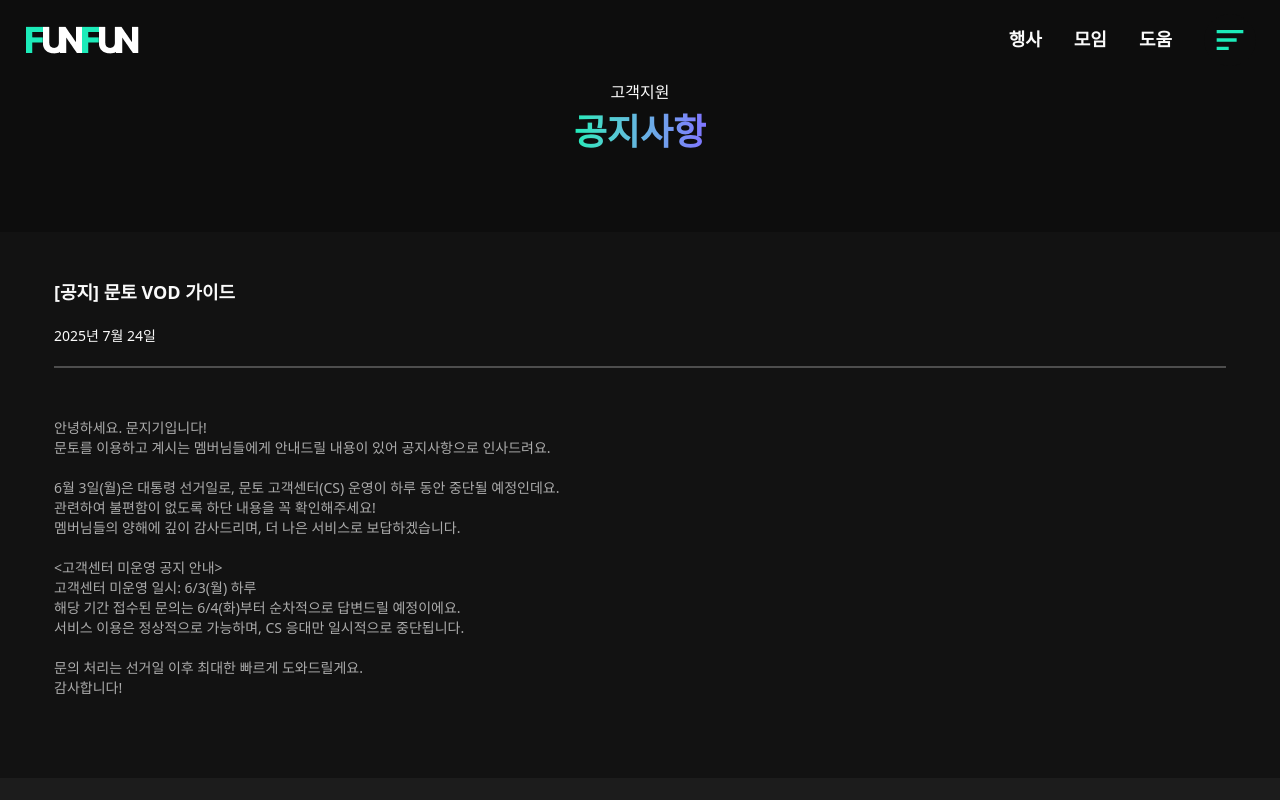
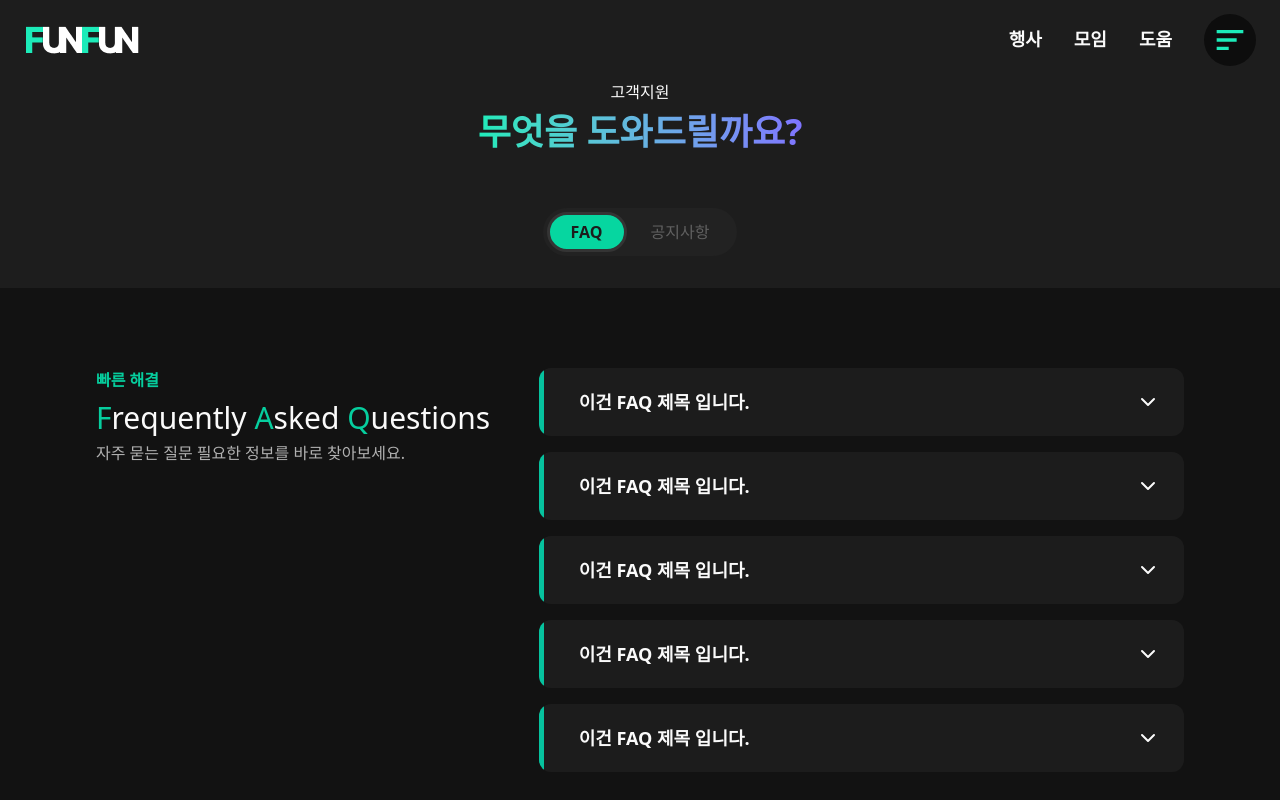
Before and after one commit to prgrms-web-devcourse-final-project/WEB4_5_88hage_FE, a Next.js app: page / in a window 1280 px wide. Shown: the top 800 px of the page. Built offline with nearby package versions, Linux system fonts and the light colour scheme.

Commit message:
중간커밋

```diff
--- a/src/app/page.tsx
+++ b/src/app/page.tsx
@@ -1,9 +1,9 @@
-import NotiDetail from "@/pages/NotiDetail";
+import Faq from "@/pages/Faq";
 
 export default function page () {
   return (
     <>
-      <NotiDetail />
+      <Faq />
     </>
   );
 }
--- /dev/null
+++ b/src/components/FaqAccordion.tsx
@@ -0,0 +1,85 @@
+"use client";
+
+import { useState } from "react";
+import { ChevronDown } from "lucide-react";
+
+const faqs = [
+  {
+    question: "이건 FAQ 제목 입니다.",
+    answer: `형사피의자 또는 형사피고인으로서 구금되었던 자가 변호인이 있는
+상태에서 조사를 받은 경우에는 법률이 정하는 바에 의하여 법정형의 감경 또는
+면제를 받을 수 있다. 그러나 구금된 사실이 없었던 경우에는 이를 적용받지
+못한다.`,
+  },
+  {
+    question: "이건 FAQ 제목 입니다.",
+    answer: `형사피의자 또는 형사피고인으로서 구금되었던 자가 변호인이 있는
+상태에서 조사를 받은 경우에는 법률이 정하는 바에 의하여 법정형의 감경 또는
+면제를 받을 수 있다. 그러나 구금된 사실이 없었던 경우에는 이를 적용받지
+못한다.`,
+  },
+  {
+    question: "이건 FAQ 제목 입니다.",
+    answer: `형사피의자 또는 형사피고인으로서 구금되었던 자가 변호인이 있는
+상태에서 조사를 받은 경우에는 법률이 정하는 바에 의하여 법정형의 감경 또는
+면제를 받을 수 있다. 그러나 구금된 사실이 없었던 경우에는 이를 적용받지
+못한다.`,
+  },
+  {
+    question: "이건 FAQ 제목 입니다.",
+    answer: `형사피의자 또는 형사피고인으로서 구금되었던 자가 변호인이 있는
+상태에서 조사를 받은 경우에는 법률이 정하는 바에 의하여 법정형의 감경 또는
+면제를 받을 수 있다. 그러나 구금된 사실이 없었던 경우에는 이를 적용받지
+못한다.`,
+  },
+  {
+    question: "이건 FAQ 제목 입니다.",
+    answer: `형사피의자 또는 형사피고인으로서 구금되었던 자가 변호인이 있는
+상태에서 조사를 받은 경우에는 법률이 정하는 바에 의하여 법정형의 감경 또는
+면제를 받을 수 있다. 그러나 구금된 사실이 없었던 경우에는 이를 적용받지
+못한다.`,
+  },
+];
+
+export default function FaqAccordion() {
+  const [openIndex, setOpenIndex] = useState<number | null>(null);
+
+  return (
+    <div className="space-y-4">
+      {faqs.map((item, idx) => {
+        const isOpen = openIndex === idx;
+        return (
+          <div key={idx} className="relative bg-[#1C1C1C] rounded-xl overflow-hidden">
+            <span className="absolute inset-y-0 left-0 w-[5px] bg-[#06c29e]" />
+            <button
+              onClick={() => setOpenIndex(isOpen ? null : idx)}
+              className="flex items-center justify-between w-full pl-10 pr-6 py-5"
+            >
+                 <span className="text-white text-lg font-semibold">
+     {item.question}
+   </span>
+              <ChevronDown
+  className={`
+    w-6 h-6 text-white transform transition-transform
+    ${isOpen ? "rotate-180" : ""}
+  `}
+/>
+
+            </button>
+            <div
+              className={`
+                overflow-hidden
+                transition-[max-height] duration-300 ease-in-out
+                ${isOpen ? "max-h-96 py-2 mb-4" : "max-h-0"}
+              `}
+            >
+              <p className="pl-10 pr-6 text-white text-sm leading-relaxed whitespace-pre-line">
+                {item.answer}
+              </p>
+            </div>
+          </div>
+        );
+      })}
+    </div>
+  );
+}
--- /dev/null
+++ b/src/components/FaqContent.tsx
@@ -0,0 +1,125 @@
+import FaqAccordion from "./FaqAccordion";
+
+type Tab = "FAQ" | "공지사항";
+
+interface FaqContentProps {
+  activeTab: Tab;
+}
+
+export default function FaqContent({ activeTab }: FaqContentProps) {
+  return (
+    <div className="bg-[#121212] text-white px-6 lg:px-24">
+      {activeTab === "FAQ" && (
+        <section className="pt-20 pb-32">
+          <div className="max-w-7xl mx-auto flex flex-col lg:flex-row gap-x-20">
+            <div className="lg:w-1/3">
+              <p className="text-base font-semibold text-[#06CE9E] mb-2">
+                빠른 해결
+              </p>
+              <h2 className="text-3xl mb-1 whitespace-nowrap">
+                <span className="text-[#06CE9E]">F</span>requently{" "}
+                <span className="text-[#06CE9E]">A</span>sked{" "}
+                <span className="text-[#06CE9E]">Q</span>uestions
+              </h2>
+              <p className="text-[#b1b1b1] leading-relaxed">
+                자주 묻는 질문 필요한 정보를 바로 찾아보세요.
+              </p>
+            </div>
+
+            <div className="lg:w-2/3 space-y-4">
+              <FaqAccordion />
+
+              <div className="flex justify-center space-x-4 mt-8">
+                문구 고민중
+              </div>
+            </div>
+          </div>
+        </section>
+      )}
+
+      {activeTab === "공지사항" && <SectionNotice />}
+    </div>
+  );
+}
+
+function SectionNotice() {
+  const notices = Array.from({ length: 6 }).map(() => ({
+    category: "특정 사용자 신고",
+    content: "안녕하세요. 특정 악질 사용자 신고 문의 넣었는데 대응이 잘될까요?",
+    date: "2025년06월28일",
+  }));
+
+  return (
+    <section className="pt-10 pb-32">
+      <div className="max-w-7xl mx-auto">
+        {/* 제목 */}
+        <h2 className="text-2xl font-semibold text-white text-center mb-6">
+          공지사항
+        </h2>
+
+        {/* 상단 가로선 */}
+<div className="border-t-2 border-[#383838] mb-4" />
+
+
+
+{/* 테이블 */}
+<div className="overflow-x-auto">
+  <table className="w-full table-auto border-collapse">
+  <thead>
+    <tr className="border-b-2 border-[#383838]">
+      <th className="px-15 pt-1 pb-5 align-top leading-none text-left text-[#06ce9e] font-semibold">
+        카테고리
+      </th>
+      <th className="px-8 pt-1 pb-5 align-top leading-none text-center text-white font-medium">
+        내용
+      </th>
+      <th className="px-15 pt-1 pb-5 align-top leading-none text-right text-white font-medium">
+        등록일
+      </th>
+    </tr>
+  </thead>
+  <tbody>
+    {notices.map((n, idx) => (
+      <tr key={idx} className="border-b border-[#383838]">
+        <td className="px-8 py-6 align-top text-[#06CE9E] font-semibold whitespace-nowrap">
+          {n.category}
+        </td>
+        <td className="px-8 py-6 align-top text-white overflow-hidden text-ellipsis">
+          {n.content}
+        </td>
+        <td className="px-8 py-6 align-top text-[#ffffff] text-right whitespace-nowrap">
+          {n.date}
+        </td>
+      </tr>
+    ))}
+  </tbody>
+</table>
+
+</div>
+
+        {/* 페이징 */}
+        <div className="flex justify-center items-center space-x-3 text-[#ffffff] mt-6">
+          <button className="px-2 py-1 hover:text-white transition">
+            &#60;
+          </button>
+          {[1, 2, 3, 4, 5].map((p) => (
+            <button
+              key={p}
+              className={`
+                px-3 py-1 rounded-full transition
+                ${p === 1
+                  ? "bg-[#06CE9E] text-black"
+                  : "hover:bg-[#3E3E5E] hover:text-white"}
+              `}
+            >
+              {p}
+            </button>
+          ))}
+          <button className="px-2 py-1 hover:text-white transition">
+            &#62;
+          </button>
+        </div>
+      </div>
+    </section>
+  );
+}
--- /dev/null
+++ b/src/components/FaqSection.tsx
@@ -0,0 +1,21 @@
+"use client";
+
+import { useState } from "react";
+import TabToggle from "./TabToggle";
+import FaqContent from "./FaqContent";
+
+type Tab = "FAQ" | "공지사항";
+
+export default function FaqSection() {
+  const [activeTab, setActiveTab] = useState<Tab>("FAQ");
+
+  return (
+    <>
+      <div className="flex justify-center pt-4 pb-8 bg-[#1d1d1d]">
+        <TabToggle active={activeTab} onChange={setActiveTab} />
+      </div>
+
+      <FaqContent activeTab={activeTab} />
+    </>
+  );
+}
--- /dev/null
+++ b/src/components/TabToggle.tsx
@@ -0,0 +1,50 @@
+"use client";
+
+import { useRef, useEffect } from "react";
+
+type Tab = "FAQ" | "공지사항";
+
+interface TabToggleProps {
+  active: Tab;
+  onChange: (tab: Tab) => void;
+}
+
+const tabs: Tab[] = ["FAQ", "공지사항"];
+
+export default function TabToggle({ active, onChange }: TabToggleProps) {
+  const btnRefs = useRef<Record<Tab, HTMLButtonElement | null>>({
+    FAQ: null,
+    공지사항: null,
+  });
+  const highlightRef = useRef<HTMLDivElement>(null);
+
+  useEffect(() => {
+    const btn = btnRefs.current[active];
+    const hl = highlightRef.current;
+    if (!btn || !hl) return;
+    hl.style.width = btn.offsetWidth + "px";
+    hl.style.transform = `translateX(${btn.offsetLeft}px)`;
+  }, [active]);
+
+  return (
+    <div className="relative inline-flex bg-[#222222] rounded-full p-[4px]">
+      <div
+        ref={highlightRef}
+        className="absolute inset-y-1 left-0 bg-[#06D6A0] rounded-full border-[3px] border-[#343434] transition-all duration-300"
+      />
+      {tabs.map((tab) => (
+        <button
+          key={tab}
+          ref={(el) => (btnRefs.current[tab] = el)}
+          onClick={() => onChange(tab)}
+          className={`
+            relative z-10 px-6 py-2 text-base font-medium
+            ${active === tab ? "text-black font-semibold" : "text-[#606060]"}
+          `}
+        >
+          {tab}
+        </button>
+      ))}
+    </div>
+  );
+}
--- a/src/components/layout/Header.tsx
+++ b/src/components/layout/Header.tsx
@@ -1,32 +1,43 @@
-'use client';
-import { useState } from 'react';
-import { BiMenuAltLeft } from 'react-icons/bi';
-// import Logo from '../Logo';
-import Image from 'next/image';
-import logo from '@/assets/images/logo.png';
-import Navigation from '../Navigation';
-import Sidebar from './Sidebar';
+"use client";
+import { useState, type ReactNode } from "react";
+import { BiMenuAltLeft } from "react-icons/bi";
+import Image from "next/image";
+import logo from "@/assets/images/logo.png";
+import Navigation from "../Navigation";
+import Sidebar from "./Sidebar";
 
-type PageTitleProps = {
+export type PageTitleProps = {
   subtitle: string;
   title: string;
 };
 
-export default function Header({ pageTitle }: { pageTitle?: PageTitleProps }) {
+type HeaderProps = {
+  pageTitle?: PageTitleProps;
+  children?: ReactNode;
+  headerBgClass?: string;
+};
+
+export default function Header({
+  pageTitle,
+  children,
+  headerBgClass = "bg-[#0d0d0d]",
+}: HeaderProps) {
   const [sidebarOpen, setSidebarOpen] = useState(false);
 
   return (
     <>
-      <header className="flex h-[80px] items-center justify-between px-6 bg-[#0d0d0d]">
-        {/* 왼쪽: 로고 */}
-        <Image
-        src={logo}
-        alt='logo' />
+      {/* 헤더 전체 컨테이너 */}
+      <header className={`flex flex-col ${headerBgClass}`}>
+        {/* 네비게이션 영역 */}
+        <div className="flex h-[80px] items-center justify-between px-6">
+          {/* 로고 */}
+          <Image src={logo} alt="logo" />
 
-        {/* 오른쪽: 네비게이션 + 토글 버튼 */}
+          {/* 네비 + 사이드바 토글 */}
           <div className="flex items-center gap-8">
-          <div className="hidden lg:block"><Navigation /></div>
-
+            <div className="hidden lg:block">
+              <Navigation />
+            </div>
             <button
               className="bg-[#0d0d0d] flex h-[52px] w-[52px] items-center justify-center rounded-full transition"
               aria-label="사이드바 열기"
@@ -35,10 +46,11 @@ export default function Header({ pageTitle }: { pageTitle?: PageTitleProps }) {
               <BiMenuAltLeft className="text-main h-10 w-10" />
             </button>
           </div>
-      </header>
+        </div>
 
+        {/* pageTitle 섹션 (옵션) */}
         {pageTitle && (
-        <section className="text-center bg-[#0d0d0d] pb-10 lg:pb-20">
+          <section className="text-center ${headerBgClass} pb-4 lg:pb-10">
             <p className="text-xs lg:text-base text-white">{pageTitle.subtitle}</p>
             <h1 className="mt-2 text-3xl lg:text-4xl font-bold">
               <span className="bg-gradient-to-r from-[#1cebb9] to-[#7f74ff] bg-clip-text text-transparent">
@@ -48,16 +60,19 @@ export default function Header({ pageTitle }: { pageTitle?: PageTitleProps }) {
           </section>
         )}
 
+        <div className="flex justify-center">{children}</div>
+      </header>
+
       {/* 사이드바 오버레이 */}
       {sidebarOpen && (
         <div className="fixed inset-0 z-50 flex">
-          {/* 오버레이 배경 */}
+          {/* 반투명 배경 */}
           <div
             className="fixed inset-0 bg-black/80"
             onClick={() => setSidebarOpen(false)}
             aria-label="오버레이 닫기"
           />
-          {/* 사이드바 */}
+          {/* 실제 사이드바 */}
           <aside className="relative z-50">
             <Sidebar />
           </aside>
--- /dev/null
+++ b/src/pages/Faq.tsx
@@ -0,0 +1,19 @@
+import Header from "@/components/layout/Header";
+import Footer from "@/components/layout/Footer";
+import FaqSection from "@/components/FaqSection";
+
+export default function FaqPage() {
+  return (
+    <>
+      <Header
+        headerBgClass="bg-[#1d1d1d]"
+        pageTitle={{ subtitle: "고객지원", title: "무엇을 도와드릴까요?" }}
+      >
+      </Header>
+
+      <FaqSection />
+
+      <Footer />
+    </>
+  );
+}
```
Lines whose indentation alone changed are shown as unchanged.
